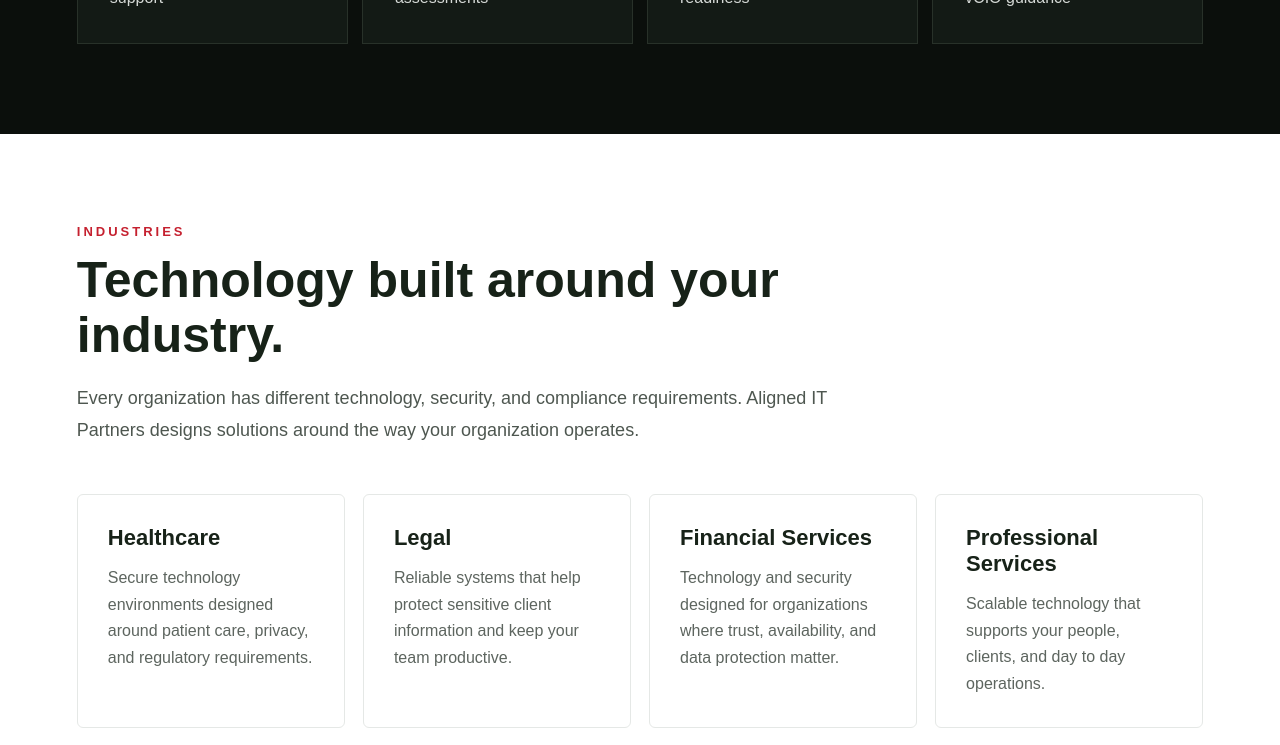
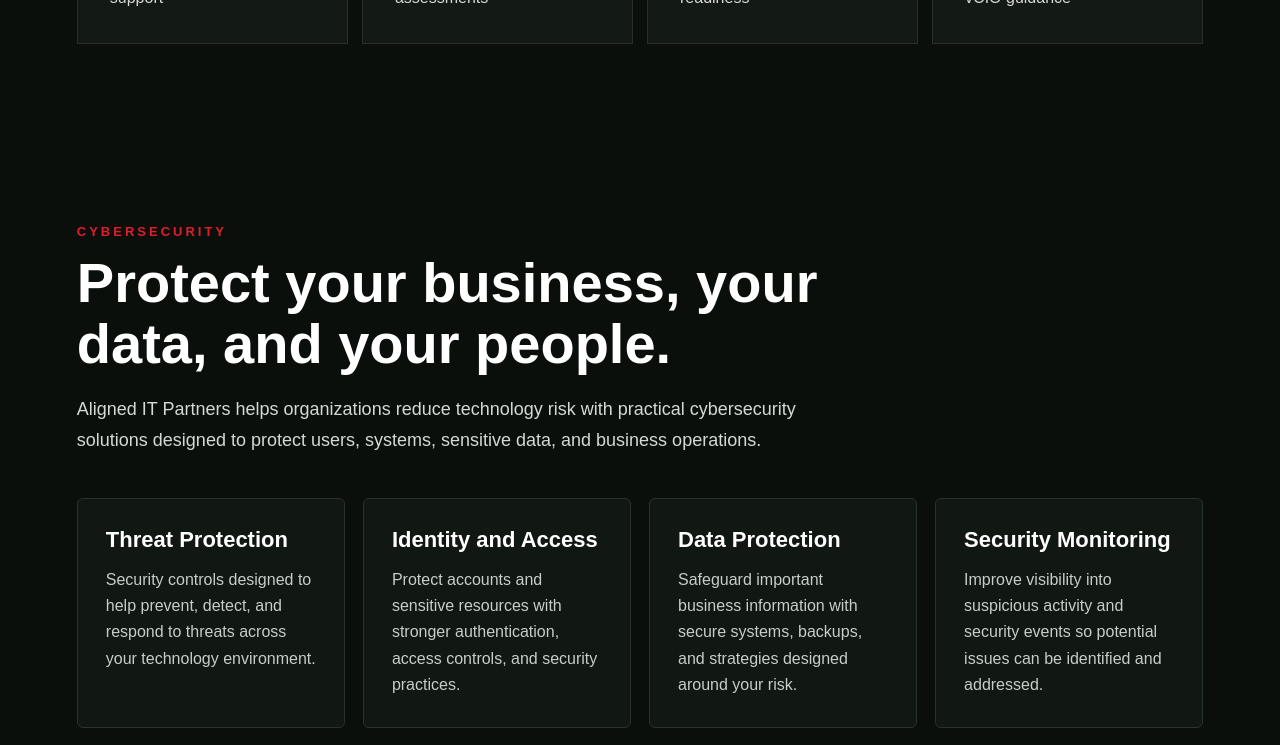
Before and after one commit to powdabam/aligneditp-website, a Next.js app: page / in a window 1280 px wide. Shown: the part 2220-2965 px from the top of the page. Built offline with nearby package versions, Linux system fonts and the light colour scheme.

Commit message:
Add cybersecurity and update compliance

```diff
--- a/app/page.tsx
+++ b/app/page.tsx
@@ -487,6 +487,125 @@
   </div>
 </section>
 
+      {/* CYBERSECURITY */}
+<section
+  id="cybersecurity"
+  style={{
+    background: "#0b0f0c",
+    color: "#ffffff",
+    padding: "90px 6%",
+  }}
+>
+  <div
+    style={{
+      maxWidth: "1200px",
+      margin: "0 auto",
+    }}
+  >
+    <div
+      style={{
+        color: "#e21d2b",
+        fontWeight: 700,
+        letterSpacing: "3px",
+        fontSize: "13px",
+        marginBottom: "14px",
+      }}
+    >
+      CYBERSECURITY
+    </div>
+
+    <h2
+      style={{
+        fontSize: "clamp(34px, 5vw, 56px)",
+        lineHeight: 1.08,
+        margin: "0 0 20px",
+        maxWidth: "850px",
+      }}
+    >
+      Protect your business, your data, and your people.
+    </h2>
+
+    <p
+      style={{
+        color: "#d5d9d6",
+        fontSize: "18px",
+        lineHeight: 1.7,
+        maxWidth: "760px",
+        margin: "0 0 42px",
+      }}
+    >
+      Aligned IT Partners helps organizations reduce technology risk with
+      practical cybersecurity solutions designed to protect users, systems,
+      sensitive data, and business operations.
+    </p>
+
+    <div
+      style={{
+        display: "grid",
+        gridTemplateColumns: "repeat(auto-fit, minmax(230px, 1fr))",
+        gap: "18px",
+      }}
+    >
+      {[
+        [
+          "Threat Protection",
+          "Security controls designed to help prevent, detect, and respond to threats across your technology environment.",
+        ],
+        [
+          "Identity and Access",
+          "Protect accounts and sensitive resources with stronger authentication, access controls, and security practices.",
+        ],
+        [
+          "Data Protection",
+          "Safeguard important business information with secure systems, backups, and strategies designed around your risk.",
+        ],
+        [
+          "Security Monitoring",
+          "Improve visibility into suspicious activity and security events so potential issues can be identified and addressed.",
+        ],
+      ].map(([title, description]) => (
+        <div
+          key={title}
+          style={{
+            border: "1px solid #29332d",
+            padding: "28px",
+            background: "#111713",
+            borderRadius: "6px",
+            transition: "all 0.25s ease",
+          }}
+          onMouseEnter={(e) => {
+            e.currentTarget.style.transform = "translateY(-6px)";
+            e.currentTarget.style.borderColor = "#c5202f";
+          }}
+          onMouseLeave={(e) => {
+            e.currentTarget.style.transform = "translateY(0)";
+            e.currentTarget.style.borderColor = "#29332d";
+          }}
+        >
+          <h3
+            style={{
+              fontSize: "22px",
+              margin: "0 0 14px",
+            }}
+          >
+            {title}
+          </h3>
+
+          <p
+            style={{
+              color: "#c7ceca",
+              lineHeight: 1.65,
+              margin: 0,
+            }}
+          >
+            {description}
+          </p>
+        </div>
+      ))}
+    </div>
+  </div>
+</section>
+
 {/* INDUSTRIES */}
 <section
   id="industries"
@@ -625,8 +744,9 @@
 
 
       {/* COMPLIANCE */}
-      <section
-        style={{
+     <section
+  id="compliance"
+  style={{
           background: "#f3f5f3",
           padding: "75px 7%",
           textAlign: "center",
@@ -650,7 +770,7 @@
             margin: "0 0 20px",
           }}
         >
-          Technology built with compliance in mind.
+Security and compliance built into your technology.
         </h2>
 
         <p
@@ -662,9 +782,10 @@
             margin: "0 auto 38px",
           }}
         >
-          We help businesses develop technology environments that support
-          security, accountability, and regulatory requirements.
-        </p>
+  Aligned IT Partners helps organizations strengthen cybersecurity, protect
+  sensitive data, and align their technology with applicable security and
+  compliance requirements.
+</p>
 
         <div
           style={{
@@ -674,7 +795,7 @@
             gap: "12px",
           }}
         >
-          {["HIPAA", "FERPA", "CMMC", "GLBA"].map((item) => (
+{["HIPAA", "FERPA", "CMMC", "GLBA", "PCI DSS", "NIST"].map((item) => (
             <div
               key={item}
               style={{
```
